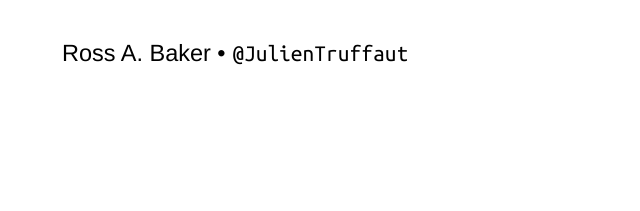
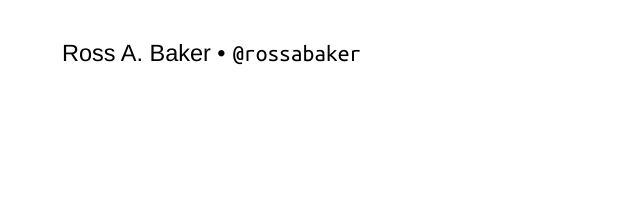
Before and after one commit to rossabaker/typelevel2019, a plain HTML site: page slides/tut/index.html in a window 1280 px wide. Shown: the part 271-482 px from the top of the page, 139-779 px from the left. Drawn offline with Linux system fonts and the light colour scheme; a web font is replaced by a local one.

Commit message:
Correct error in template

```diff
--- a/slides/tut/index.html
+++ b/slides/tut/index.html
@@ -26,7 +26,7 @@
 class: center, middle
 
 # Monad Transformers
-Ross A. Baker • `@JulienTruffaut`
+Ross A. Baker • `@rossabaker`
 
 ???
 - notes here
```
Also changed, not shown: 1 other file.
